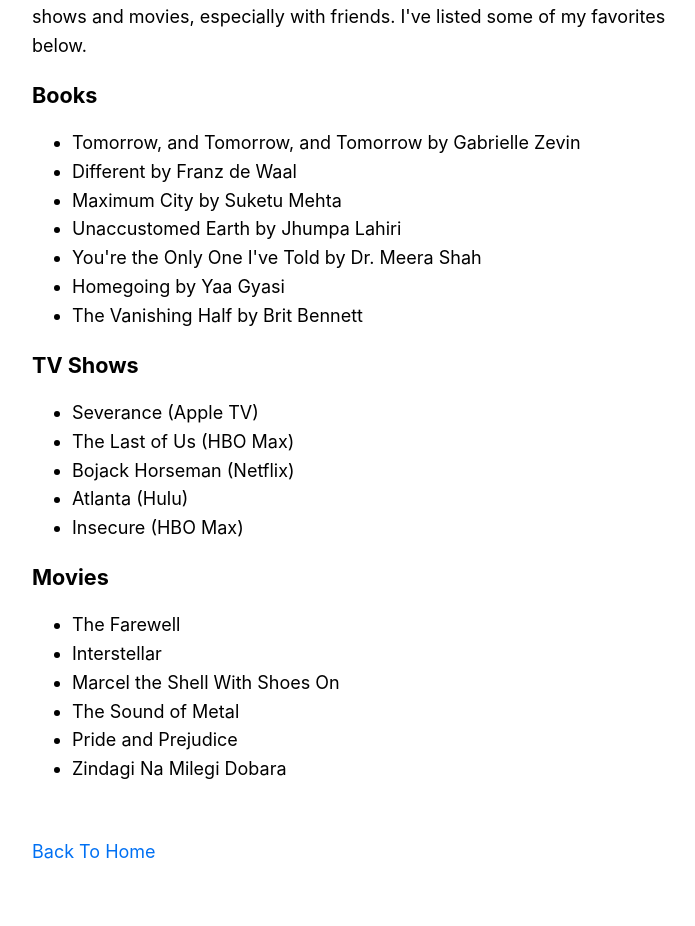
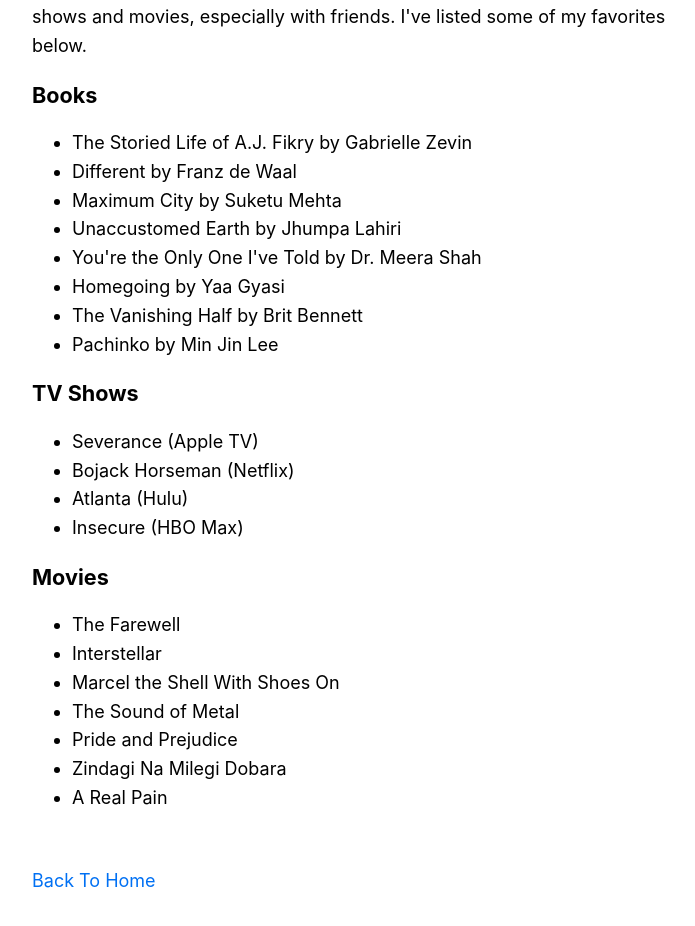
Before and after one commit to iamrita/personalwebsite, a Next.js app: page /posts/about in a window 1280 px wide. Shown: the part 550-1476 px from the top of the page, without its empty margins (266-961 px from the left). Built offline with nearby package versions, Linux system fonts and the light colour scheme; a web font is replaced by a local one.

Commit message:
making some slight changes to content

```diff
--- a/pages/posts/about.js
+++ b/pages/posts/about.js
@@ -6,7 +6,7 @@ import utilStyles from '../../styles/utils.module.css'
 export default function About() {
     return <Layout>
         <Head>
-            <title>Using Next.js</title>
+            <title>About me</title>
         </Head>
         <article>
             <h1 className={utilStyles.headingXl}>About Me</h1>
@@ -22,19 +22,19 @@ export default function About() {
                 </p>
                 <h1 className={utilStyles.headingMd}>Books</h1>
                 <ul>
-                    <li>Tomorrow, and Tomorrow, and Tomorrow by Gabrielle Zevin</li>
+                    <li>The Storied Life of A.J. Fikry by Gabrielle Zevin</li>
                     <li>Different by Franz de Waal</li>
                     <li>Maximum City by Suketu Mehta</li>
                     <li>Unaccustomed Earth by Jhumpa Lahiri</li>
                     <li>You're the Only One I've Told by Dr. Meera Shah</li>
                     <li>Homegoing by Yaa Gyasi</li>
                     <li>The Vanishing Half by Brit Bennett</li>
+                    <li>Pachinko by Min Jin Lee</li>
 
 
                 </ul>
                 <h1 className={utilStyles.headingMd}>TV Shows</h1>
                 <ul><li>Severance (Apple TV)</li>
-                    <li>The Last of Us (HBO Max)</li>
                     <li>Bojack Horseman (Netflix)</li>
                     <li>Atlanta (Hulu)</li>
                     <li>Insecure (HBO Max)</li>
@@ -49,6 +49,7 @@ export default function About() {
                     <li>The Sound of Metal</li>
                     <li>Pride and Prejudice</li>
                     <li>Zindagi Na Milegi Dobara</li>
+                    <li>A Real Pain</li>
 
 
                 </ul>
--- /dev/null
+++ b/pages/testjs.js
@@ -0,0 +1,5 @@
+function hello() {
+    console.log("hello")
+}
+
+hello()
```
Also changed, not shown: 1 other file (tests, documents, lock files or other folders).
